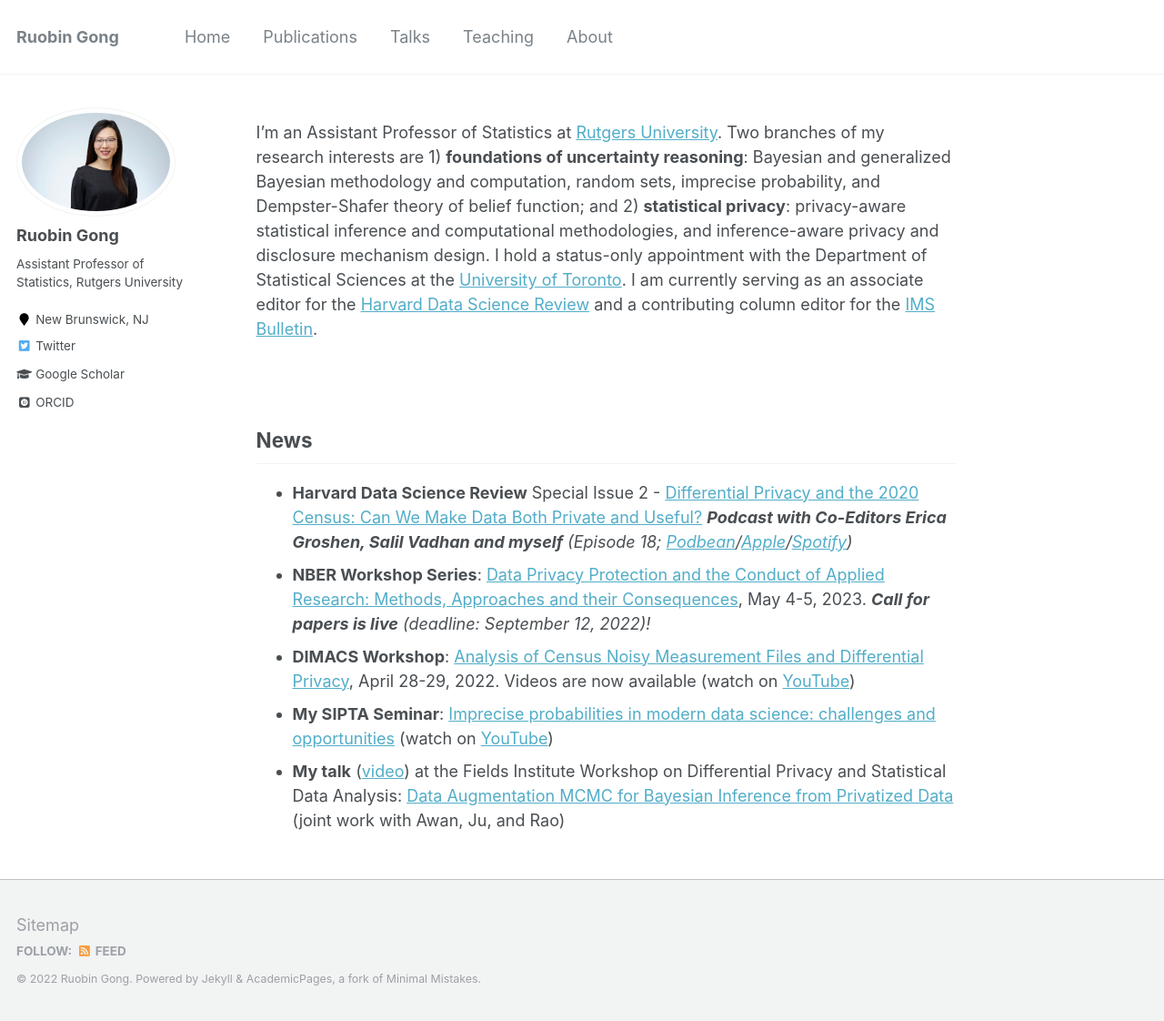
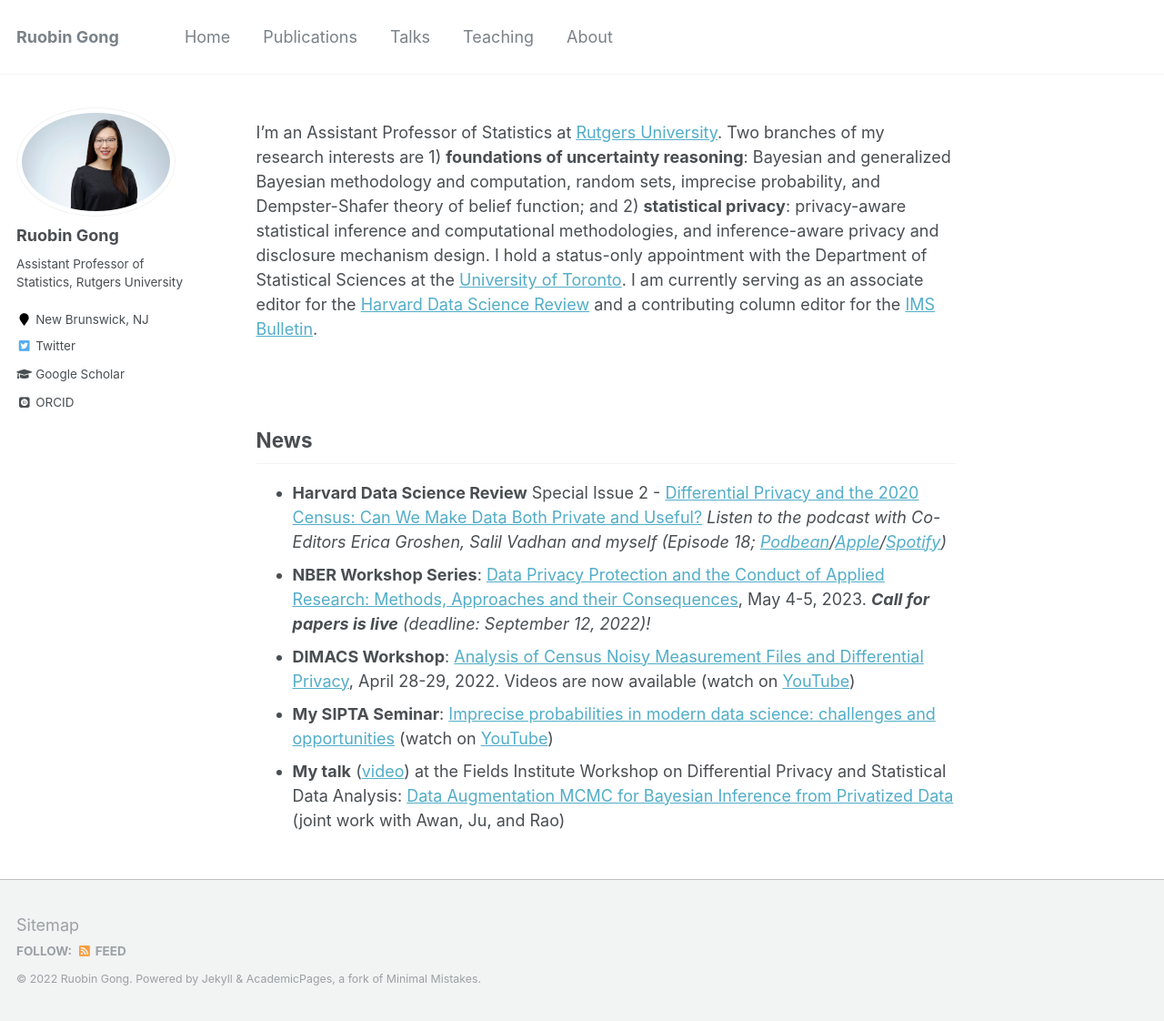
Before and after one commit to RuobinGong/RuobinGong.github.io, a Jekyll site: the page built from _pages/home.md, in a window 1280 px wide and 1122 px high. Shown: the whole window at 91% size. Built offline with Jekyll 4.4.1, drawn with Linux system fonts in a browser that asks for light colours; some web fonts are replaced.

Commit message:
Update home.md

```diff
--- a/_pages/home.md
+++ b/_pages/home.md
@@ -16,7 +16,7 @@ I'm an Assistant Professor of Statistics at [Rutgers University](https://www.sta
 
 ## News
 
-* **Harvard Data Science Review** Special Issue 2 - [Differential Privacy and the 2020 Census: Can We Make Data Both Private and Useful?](https://hdsr.mitpress.mit.edu/specialissue2) _**Podcast with Co-Editors Erica Groshen, Salil Vadhan and myself** (Episode 18; [Podbean](https://hdsr.podbean.com/e/differential-privacy-for-the-2020-us-census-can-we-make-data-both-private-and-useful-part-1/)/[Apple](https://podcasts.apple.com/us/podcast/differential-privacy-for-the-2020-u-s-census-can-we/id1558728983?i=1000571597321)/[Spotify](https://open.spotify.com/episode/4A9ahGLv5r58LJX8Alxg19))_
+* **Harvard Data Science Review** Special Issue 2 - [Differential Privacy and the 2020 Census: Can We Make Data Both Private and Useful?](https://hdsr.mitpress.mit.edu/specialissue2) _Listen to the podcast with Co-Editors Erica Groshen, Salil Vadhan and myself (Episode 18; [Podbean](https://hdsr.podbean.com/e/differential-privacy-for-the-2020-us-census-can-we-make-data-both-private-and-useful-part-1/)/[Apple](https://podcasts.apple.com/us/podcast/differential-privacy-for-the-2020-u-s-census-can-we/id1558728983?i=1000571597321)/[Spotify](https://open.spotify.com/episode/4A9ahGLv5r58LJX8Alxg19))_
 * **NBER Workshop Series**: [Data Privacy Protection and the Conduct of Applied Research: Methods, Approaches and their Consequences](https://www.nber.org/data-privacy-protection-and-conduct-applied-research-methods-approaches-and-their-consequences), May 4-5, 2023. _**Call for papers is live** (deadline: September 12, 2022)!_
 * **DIMACS Workshop**: [Analysis of Census Noisy Measurement Files and Differential Privacy](http://dimacs.rutgers.edu/events/details?eID=2038), April 28-29, 2022. Videos are now available (watch on [YouTube](https://www.youtube.com/playlist?list=PLKVCRT3MRed733-w2Lo2yvCAkac9zdIVj))
 * **My SIPTA Seminar**: [Imprecise probabilities in modern data science: challenges and opportunities](https://sipta.org/events/sipta-seminars/) (watch on [YouTube](https://www.youtube.com/watch?v=rNVWyG-0XgA))
```
